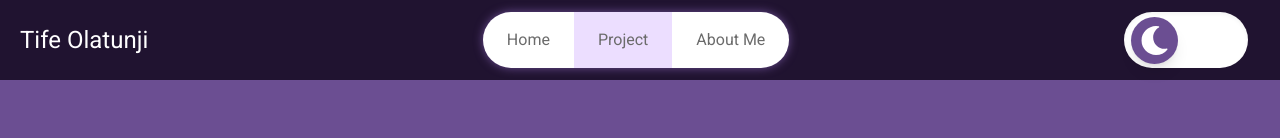
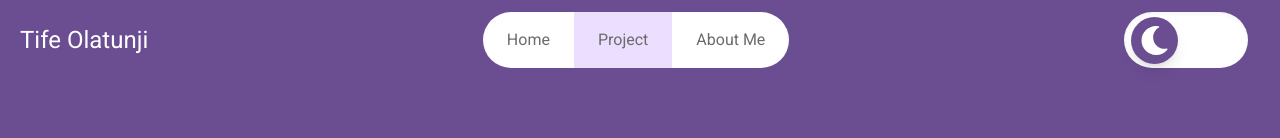
Before and after one commit to Qayyax/portfolio, a React (Vite) app: page /project in a window 1280 px wide. Shown: the top 138 px of the page. Built offline with nearby package versions, Linux system fonts and the light colour scheme.

Commit message:
changed the header theme for other pages

```diff
--- a/src/components/Header.jsx
+++ b/src/components/Header.jsx
@@ -3,11 +3,16 @@ import Hamburger from "./Hamburger";
 import { DarkModeContext } from "./DarkModeProvider";
 import { useContext } from "react";
 import NavBar from "./NavBar";
+import { useLocation } from "react-router-dom";
 
 export default function Header() {
   const { isDarkMode } = useContext(DarkModeContext)
-  const bgColor = isDarkMode ? "#201330" : "white"
   const textColor = isDarkMode ? "white" : "#201330"
+  const location = useLocation()
+  const isHomePage = location.pathname === "/"
+  const bgColor = isHomePage
+    ? (isDarkMode ? "#201330" : "white")
+    : (isDarkMode ? "#6B4E92" : "#ECDEFF");
   return (
     <header
       style={{ background: bgColor }}
```
